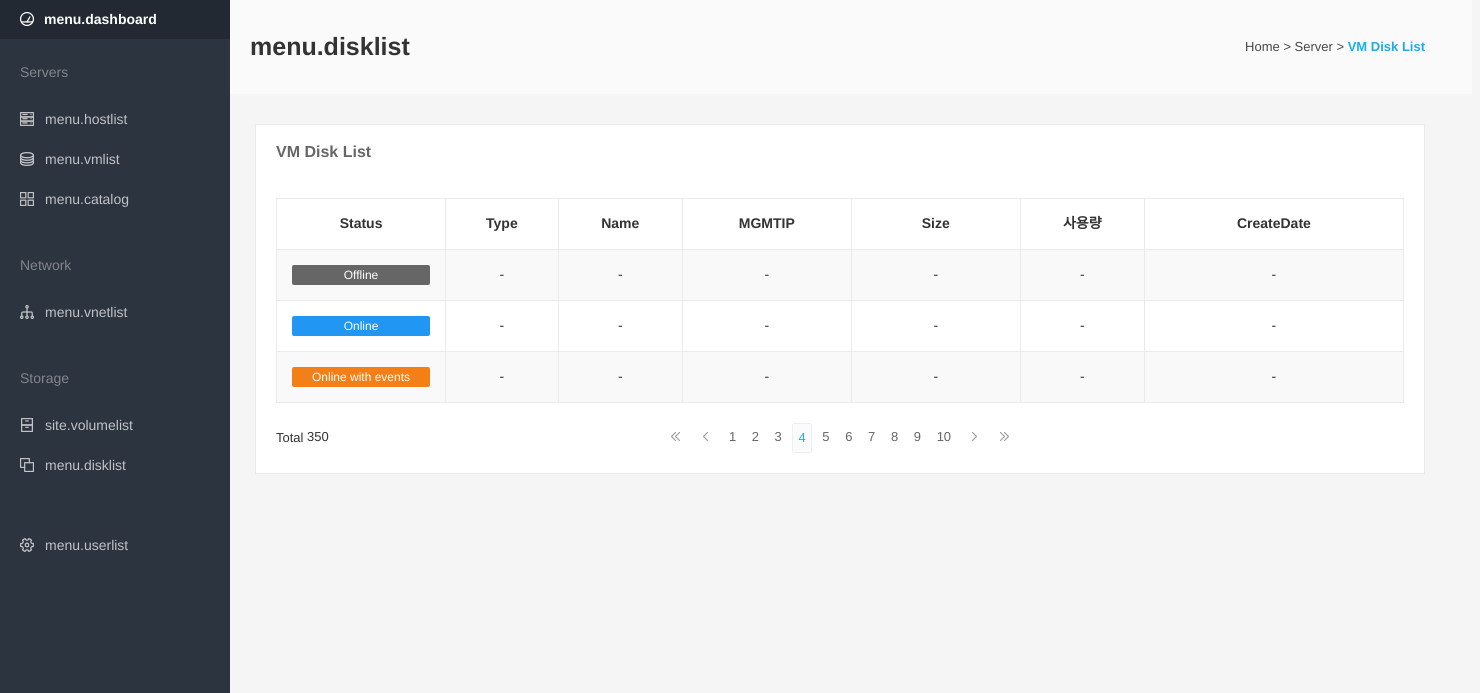
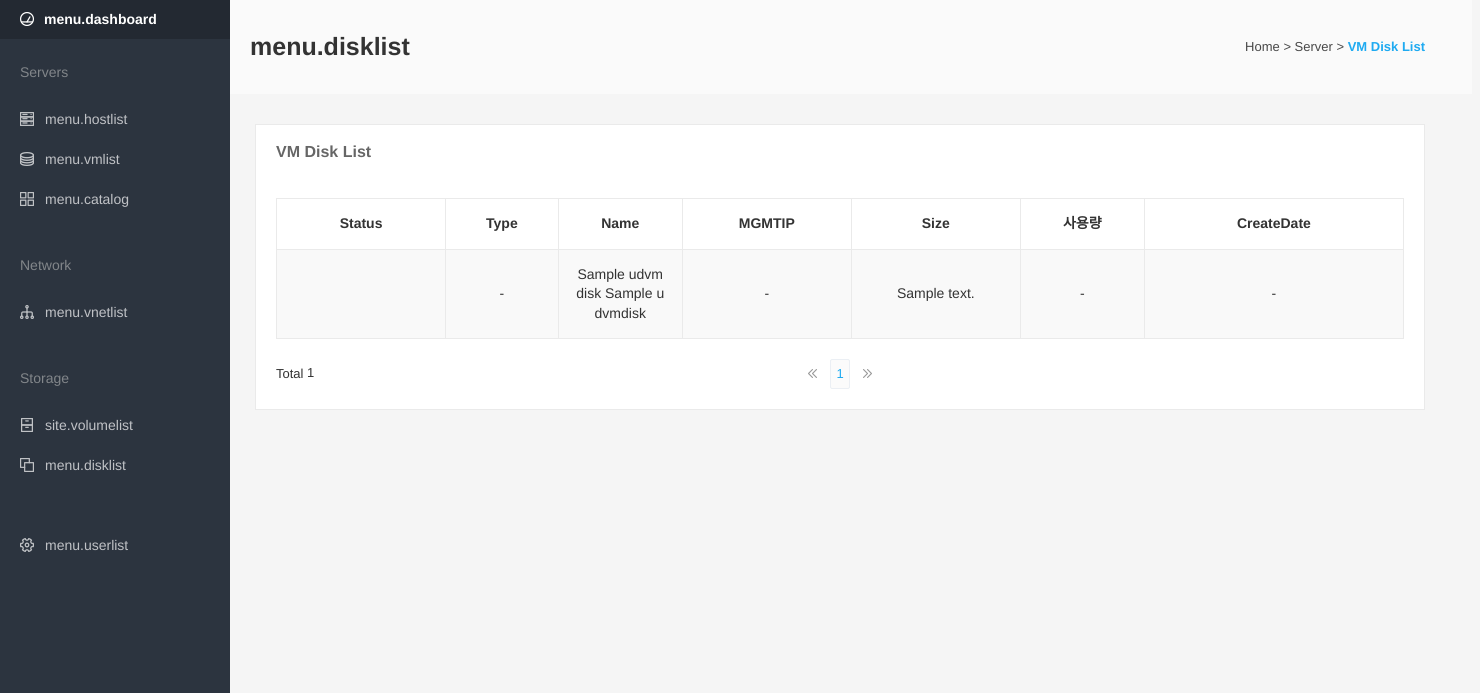
Before and after one commit to CiscoKorea/cloudux, a Django app: page /disks in a window 1480 px wide. Shown: the part 71-764 px from the top of the page. Run offline with Django 3.2, Linux system fonts and the light colour scheme; tables that the repository leaves empty hold one stand-in row (values such as "Sample post").

Commit message:
VM Disk List

```diff
--- a/templates/vmDiskList.html
+++ b/templates/vmDiskList.html
@@ -38,15 +38,18 @@
                             </tr>
                         </thead>
                         <tbody>
+                            {% for disk in list %}
                             <tr>
-                                <td><span class="box gray">Offline </span></td>
+                                <td><span></span></td>
                                 <td>-</td>
+                                <td>{{ disk.vm_name }} {{ disk.disk_name }}</td>
                                 <td>-</td>
-                                <td>-</td>
-                                <td>-</td>
+                                <td>{{ disk.provision_size_gb }}</td>
                                 <td>-</td>
                                 <td>-</td>
                             </tr>
+                            {% endfor %}
+                            <!--
                             <tr>
                                 <td><span class="box blue">Online </span></td>
                                 <td>-</td>
@@ -65,31 +68,41 @@
                                 <td>-</td>
                                 <td>-</td>
                             </tr>
+                            -->
                         </tbody>
                     </table>
 
                     <div class="paginate">
-                        <p class="total">Total <strong>350</strong></p>
+                        <p class="total">Total <strong>{{ list.paginator.count }}</strong></p>
 
-                        <a href="#none" class="first">처음</a>
-                        <a href="#none" class="prev">이전</a>
+                        <a href="javascript:go_page(1);" class="first">처음</a>
+                        {% if list.has_previous %}
+                        <a href="javascript:go_page({{ list.previous_page_number }})" class="prev">이전</a>
+                        {% endif %}
                             <span>
-                                <a href="#none">1</a>
-                                <a href="#none">2</a>
-                                <a href="#none">3</a>
-                                <strong>4</strong>
-                                <a href="#none">5</a>
-                                <a href="#none">6</a>
-                                <a href="#none">7</a>
-                                <a href="#none">8</a>
-                                <a href="#none">9</a>
-                                <a href="#none">10</a>
+                                {% for p in list.paginator.page_range %}
+                                    {% if p == list.number %}
+                                        <strong>{{ p }}</strong>
+                                    {% else %}<a href="javascript:go_page({{ p }})">{{ p }}</a>
+                                    {% endif %}
+                                {% endfor %}
                             </span>
-                        <a href="#none" class="next">다음</a>
-                        <a href="#none" class="last">마지막</a>
+                        {% if list.has_next %}
+                        <a href="javascript:go_page({{ list.next_page_number }})" class="next">다음</a>
+                        {% endif %}
+                        <a href="javascript:go_page({{ list.paginator.num_pages }})" class="last">마지막</a>
                     </div>
 
                 </div>
                 <!-- //inner -->
 
+<form name="search_form" method="get" action="">
+<input type="hidden" name="page" value="1" />
+</form>
+<script type="text/javascript">
+function go_page(page) {
+    $("input[name='page']").val(page);
+    $("form[name='search_form']").submit();
+}
+</script>
             {% endblock %}
--- a/ux/models.py
+++ b/ux/models.py
@@ -251,3 +251,14 @@ class UdVDC(Audited):
     type = models.CharField(max_length=100, blank=True, null=True)
     cloud = models.CharField(max_length=100, blank=True, null=True)
     vdc_description = models.CharField(max_length=255, blank=True, null=True)
+
+
+class UdVmDisk(Audited):
+    vm_name = models.CharField(max_length=100, blank=True, null=True)
+    datacenter_name = models.CharField(max_length=100, blank=True, null=True)
+    unit_number = models.IntegerField(default=0)
+    disk_id = models.CharField(max_length=200, blank=True, null=True)
+    provision_size_gb = models.CharField(max_length=10, blank=True, null=True)
+    vm_id = models.CharField(max_length=100, blank=True, null=True)
+    datastore_name = models.CharField(max_length=100, blank=True, null=True)
+    disk_name = models.CharField(max_length=100, blank=True, null=True)
--- a/ux/views.py
+++ b/ux/views.py
@@ -18,14 +18,15 @@ from cloudmgmt.settings import *
 
 from models import GlobalConfig, ConfigUtil, BiHost, BiVnic, BiVolume, BiVswitch, BiVirtualMachine, BiPnic, \
     BiPortgroup, BiCluster, BiDatacenter, UserAddInfo, BiInventory, BiFaults, BiCatalog, \
-    UdCloud, DashboardAlloc, DashboardVswitch, UdGroup, UdVDC
+    UdCloud, DashboardAlloc, DashboardVswitch, UdGroup, UdVDC, UdVmDisk
 from django.core.exceptions import ObjectDoesNotExist
 # import tools.cli as cli
 
 import ssl
 from ucsm_inventory import get_ucsm_info
 from ucsd_library import catalog_list, catalog_list_all, vm_list, vm_action, ucsd_vdcs, ucsd_memory, ucsd_network, \
-    ucsd_cloud, ucsd_cpu, ucsd_disk, catalog_order, group_list, group_detail_by_id, vdc_list
+    ucsd_cloud, ucsd_cpu, ucsd_disk, catalog_order, group_list, group_detail_by_id, vdc_list, vm_details, \
+    global_vms, group_vms, available_reports, ucsd_vm_disk
 
 # Create your views here.
 class search_form():
@@ -138,6 +139,8 @@ def hosts(request):
 
 @login_required
 def vms(request):
+    # print("vm69:", vm_details(vmid="69"))
+
     search = search_form()
     search.srch_key = request.GET.get("srch_key", "name")
     search.srch_txt = request.GET.get("srch_txt", "")
@@ -311,7 +314,18 @@ def volumes(request):
 
 
 def disks(request):
-    return render(request, 'vmDiskList.html', {})
+    dlist = UdVmDisk.objects.all()
+
+    paginator = Paginator(dlist, 10)
+    page = request.GET.get('page')
+    try:
+        plist = paginator.page(page)
+    except PageNotAnInteger:
+        plist = paginator.page(1)
+    except EmptyPage:
+        plist = paginator.page(paginator.num_pages)
+
+    return render(request, 'vmDiskList.html', {'list': plist})
 
 
 def monitoring(request):
@@ -642,6 +656,7 @@ def delete_all():
     DashboardVswitch.objects.all().delete()
     UdGroup.objects.all().delete()
     UdVDC.objects.all().delete()
+    UdVmDisk.objects.all().delete()
 
 
 def get_catalog():
@@ -717,8 +732,27 @@ def get_ucsd_vdc_list():
         entity.save()
 
 
-def reload_data_test(request):
-    get_ucsd_vdc_list()
+def get_ucsd_vmdisk_list():
+    vmlist = BiVirtualMachine.objects.filter(ucsd_vm_id__isnull=False)
+    for vm in vmlist:
+        # print(vm.ucsd_vm_id)
+        # print(ucsd_vm_disk(str(vm.ucsd_vm_id)))
+        vmdisklist = ucsd_vm_disk(str(vm.ucsd_vm_id))
+        for vmdisk in vmdisklist:
+            disk = UdVmDisk()
+            disk.vm_name = vmdisk["VM_Name"]
+            disk.datacenter_name = vmdisk["Datacenter_Name"]
+            disk.unit_number = vmdisk["Unit_Number"]
+            disk.disk_id = vmdisk["ID"]
+            disk.provision_size_gb = vmdisk["Provision_Size_GB"]
+            disk.vm_id = vmdisk["VM_ID"]
+            disk.datastore_name = vmdisk["Datastore_Name"]
+            disk.disk_name = vmdisk["Disk_Name"]
+            disk.save()
+
+
+def reload_data_t(request):
+
     return HttpResponse(json.dumps({'result': 'OK'}), 'application/json')
 
 
@@ -730,6 +764,7 @@ def reload_data(request):
     get_ucsd_vm_list()  # get ucsd vm id
     get_ucsd_group_list()   # get ucsd group
     get_ucsd_vdc_list()
+    get_ucsd_vmdisk_list()
 
     cloud_list = ucsd_cloud()  # cloud list from ucsd
     for cloud in cloud_list:
```
Also changed, not shown: ux/ucsd_library.py (+69 -0 lines), ux/migrations/0026_udvmdisk.py (added).
